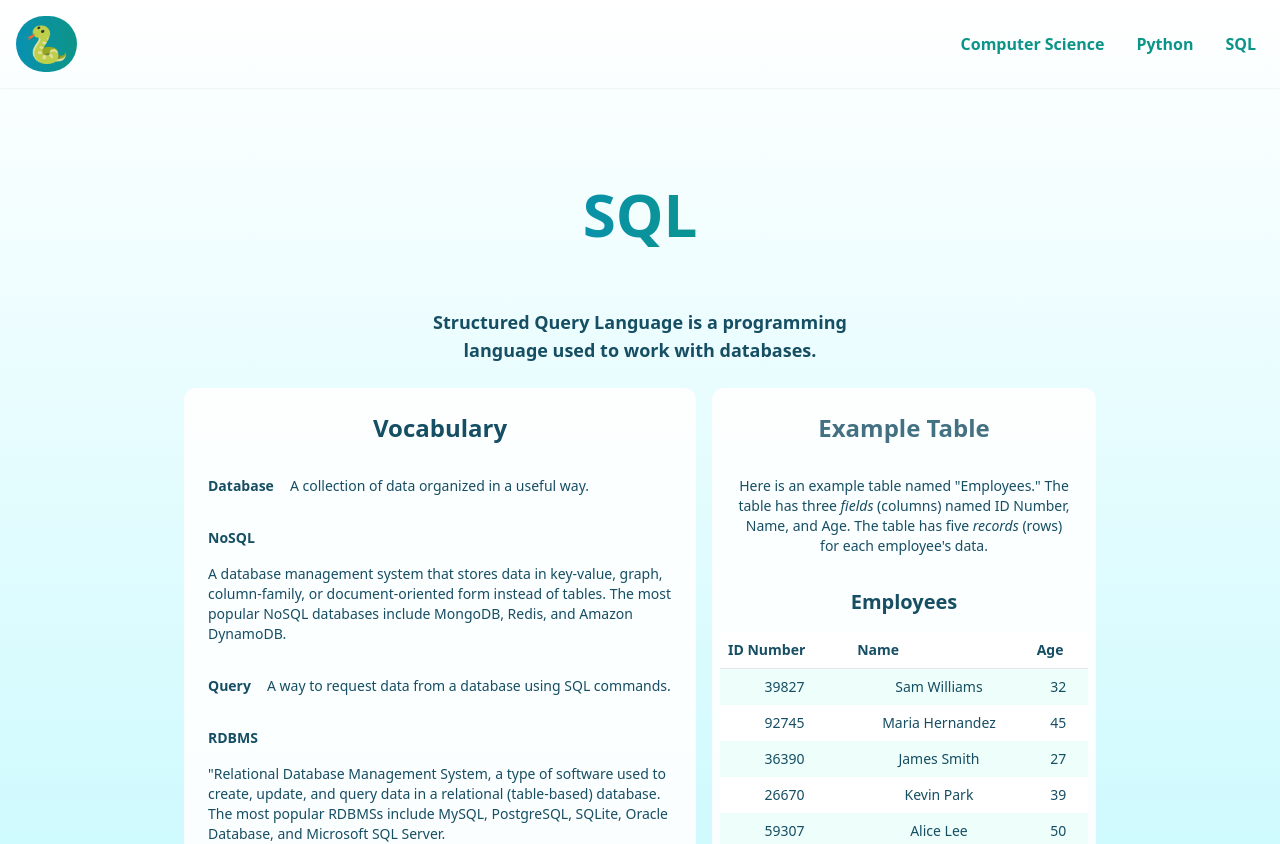
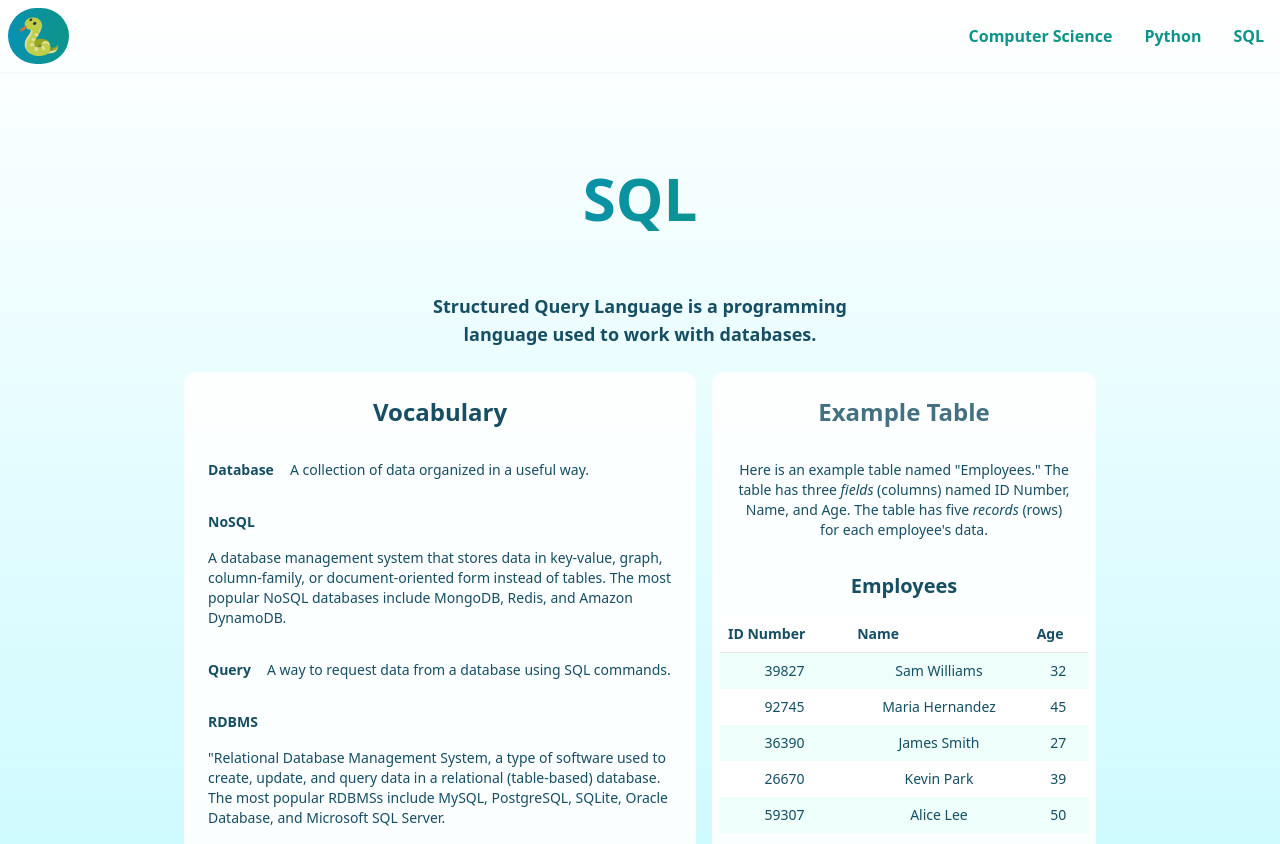
Before and after one commit to ccingram94/armstrongstem, a Next.js app: page /sql in a window 1280 px wide. Shown: the top 844 px of the page. Built offline with nearby package versions, Linux system fonts and the light colour scheme.

Commit message:
css spacing

```diff
--- a/components/header.js
+++ b/components/header.js
@@ -8,7 +8,7 @@ export default function Header () {
     return (
         <>
         <div className="w-full flex flex-row justify-center items-center text-center text-teal-600 font-bold shadow-sm">
-            <div className="max-w-sm lg:max-w-full lg:w-full max-w-7xl flex flex-row justify-between items-center text-center p-2">
+            <div className="w-full max-w-7xl flex flex-row justify-between items-center text-center">
                 <Link href="/">
                     <div>
                         <h1 className="text-2xl lg:text-4xl rounded-full bg-gradient-to-r from-cyan-600 to-teal-600 p-2 m-2 bg-opacity-60 hover:bg-opacity-90 transition-all">🐍</h1>
@@ -28,7 +28,9 @@ export default function Header () {
                         </Link>
                     </div>
                     { burger &&
-                        <XMarkIcon onClick={() => setBurger(!burger)} className='md:hidden h-16 w-16 p-2 m-2 hover:text-green-700 rounded-xl transition-all' />
+                        <div>
+                            <XMarkIcon onClick={() => setBurger(!burger)} className='md:hidden h-16 w-16 p-2 m-2 hover:text-green-700 rounded-xl transition-all' />
+                        </div>
                     }
 
                     {!burger &&
```
